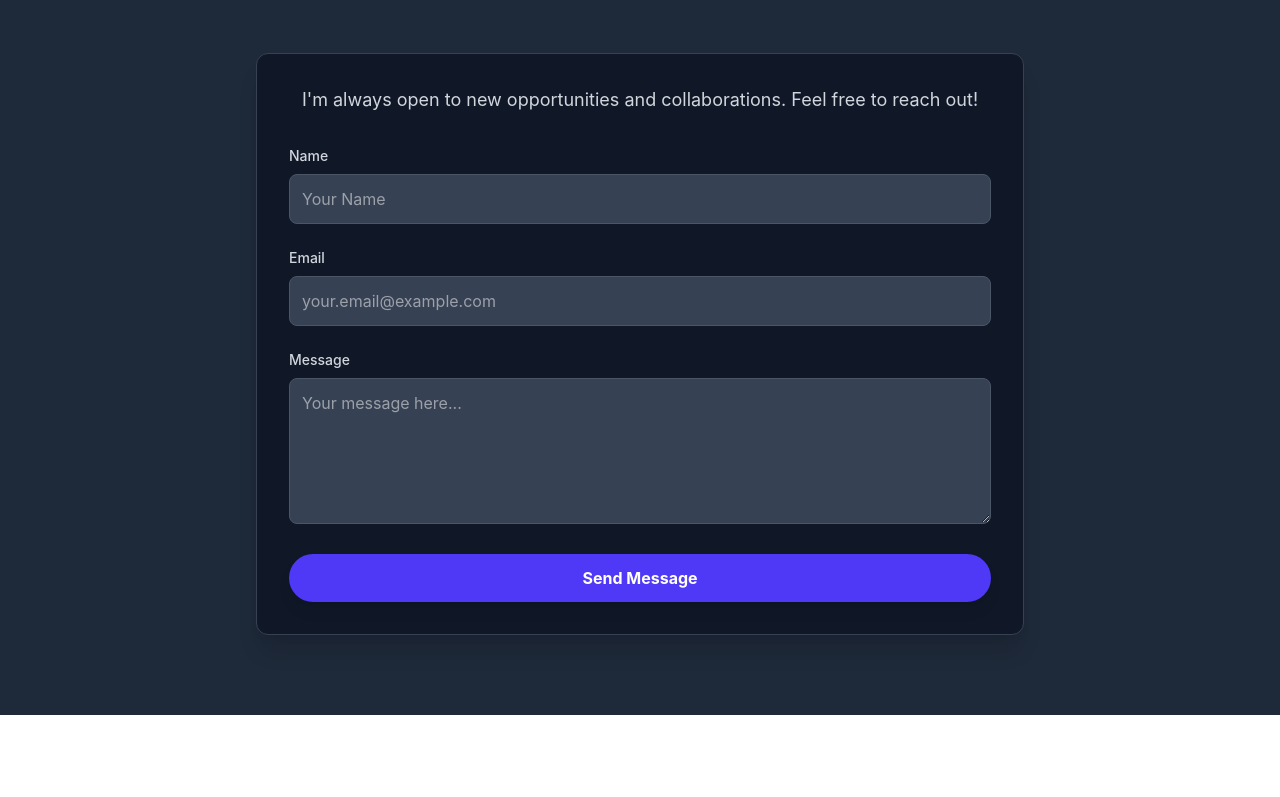
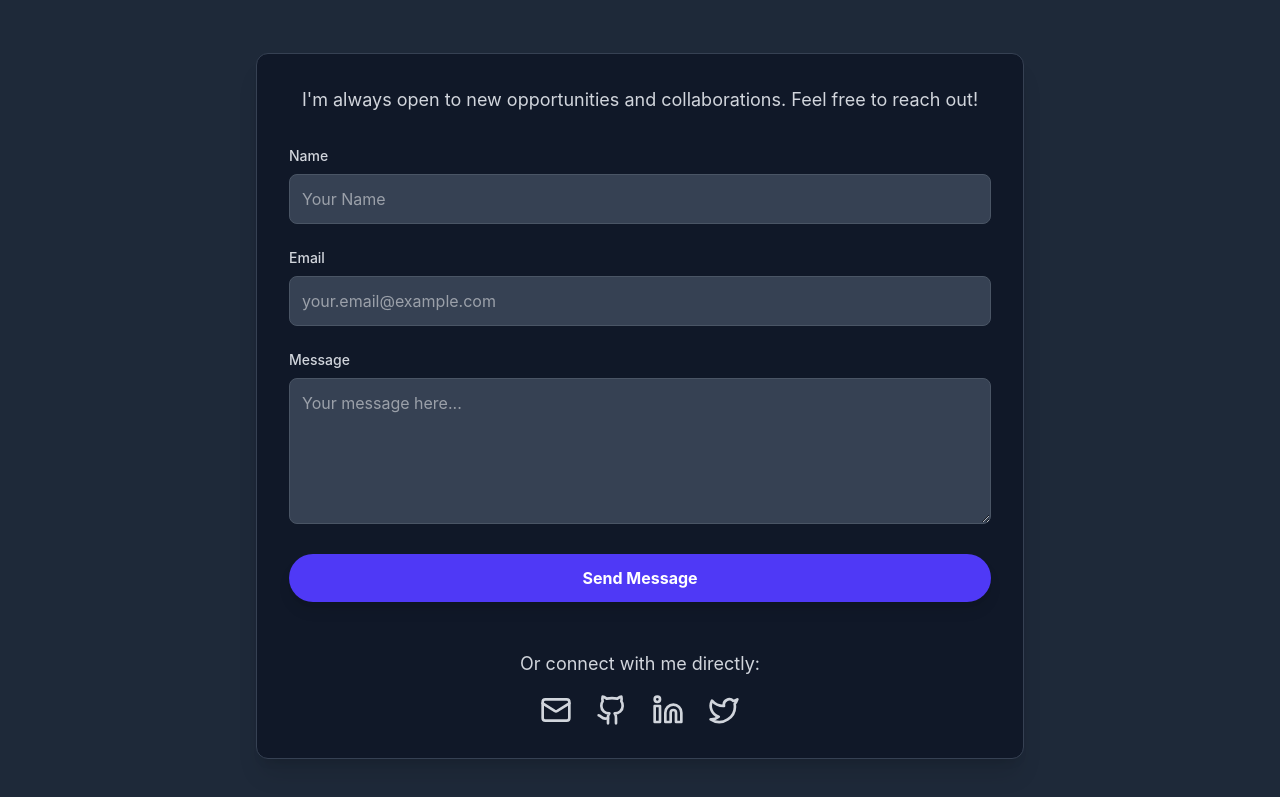
Before and after one commit to Chell0/machels-port, a React (Vite) app: page / in a window 1280 px wide. Shown: the part 3289-4086 px from the top of the page. Before the commit the page ends 4004 px from the top, so only its background shows below. Built offline with nearby package versions, Linux system fonts and the light colour scheme.

Commit message:
Chore: Add social media links to ContactMe component

```diff
--- a/src/components/ContactMe.tsx
+++ b/src/components/ContactMe.tsx
@@ -1,3 +1,5 @@
+import { Github, Linkedin, Mail, Twitter } from 'lucide-react';
+
 const ContactMe = () => {
   return (
     <>
@@ -62,6 +64,44 @@ const ContactMe = () => {
               Send Message
             </button>
           </form>
+
+          <div className="mt-12 text-center">
+            <p className="text-gray-300 text-lg mb-4">
+              Or connect with me directly:
+            </p>
+            <div className="flex justify-center space-x-6">
+              <a
+                href="mailto:your.email@example.com"
+                className="text-gray-300 hover:text-indigo-400 transition-colors duration-300"
+              >
+                <Mail size={32} />
+              </a>
+              <a
+                href="https://github.com/chell0"
+                target="_blank"
+                rel="noopener noreferrer"
+                className="text-gray-300 hover:text-indigo-400 transition-colors duration-300"
+              >
+                <Github size={32} />
+              </a>
+              <a
+                href="https://www.linkedin.com/in/gabrielmachelo/"
+                target="_blank"
+                rel="noopener noreferrer"
+                className="text-gray-300 hover:text-indigo-400 transition-colors duration-300"
+              >
+                <Linkedin size={32} />
+              </a>
+              <a
+                href="https://x.com/CodeWithChelloh"
+                target="_blank"
+                rel="noopener noreferrer"
+                className="text-gray-300 hover:text-indigo-400 transition-colors duration-300"
+              >
+                <Twitter size={32} />
+              </a>
+            </div>
+          </div>
         </div>
       </div>
     </>
```
